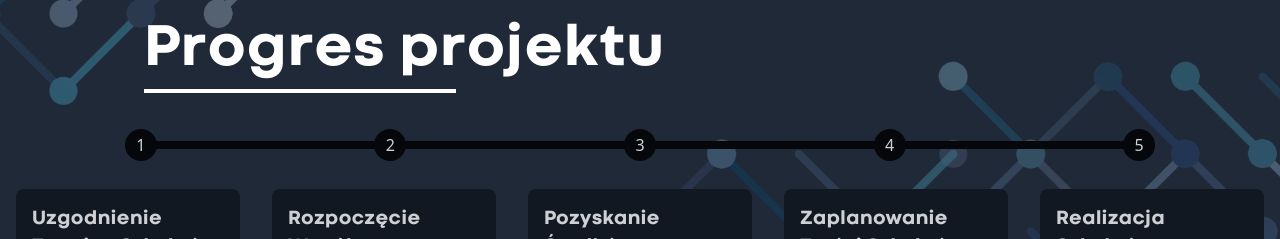
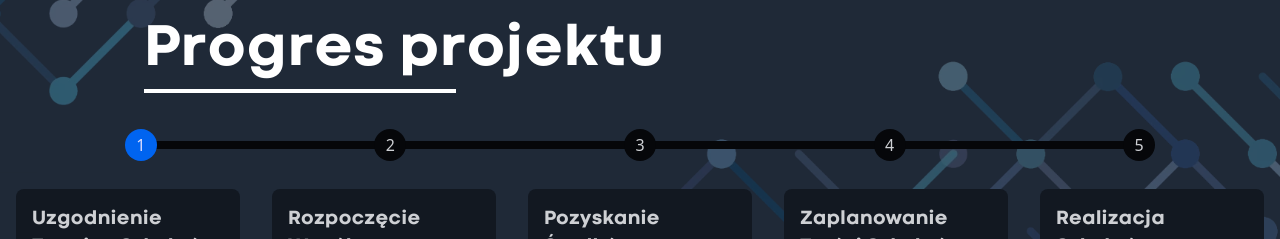
Before and after one commit to k0wal45/bezpieczni-w-teorii, a React (Create React App) app: page / in a window 1280 px wide. Shown: the part 5220-5459 px from the top of the page. Built offline with nearby package versions, Linux system fonts and the light colour scheme.

Commit message:
milestone done

```diff
--- a/src/components/Milestones.jsx
+++ b/src/components/Milestones.jsx
@@ -20,7 +20,7 @@ const Milestones = () => {
 
       <div className="flex lg:flex-col w-full">
         <ul class="steps steps-vertical lg:steps-horizontal mx-auto w-min lg:w-full z-20">
-          <li class="step"></li>
+          <li class="step step-primary"></li>
           <li class="step"></li>
           <li class="step"></li>
           <li class="step"></li>
```
